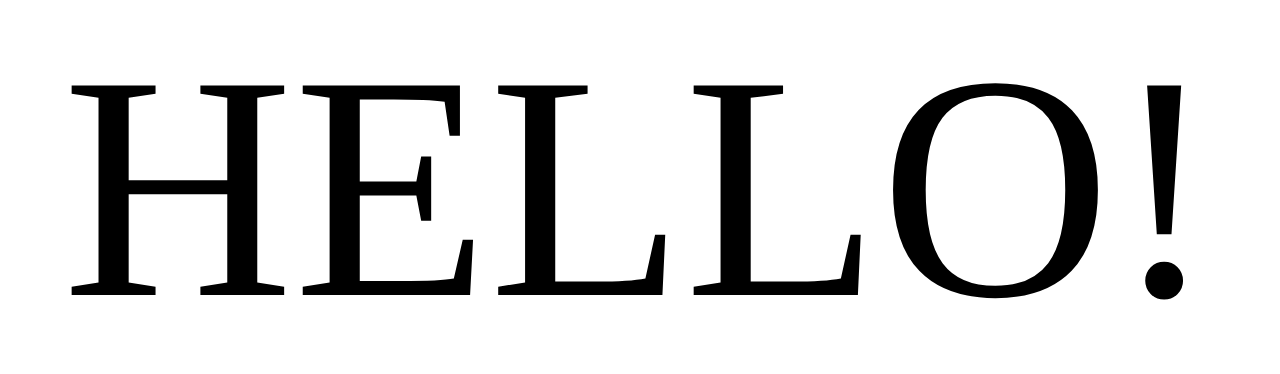
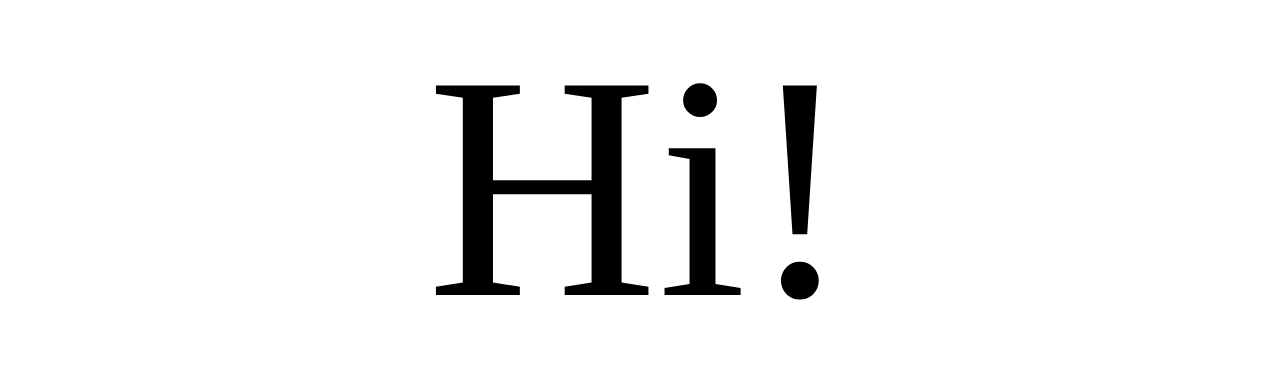
Before and after one commit to nancyyinan/coreinteraction2_s25_unit2, a plain HTML site: page student-test/index.html in a window 1280 px wide. Shown: the part 213-587 px from the top of the page. Drawn offline with Linux system fonts and the light colour scheme.

Commit message:
Update message

```diff
--- a/student-test/index.html
+++ b/student-test/index.html
@@ -45,6 +45,6 @@
     </style>
 </head>
 <body>
-    <div>HELLO!</div>
+    <div>Hi!</div>
 </body>
 </html>
```
